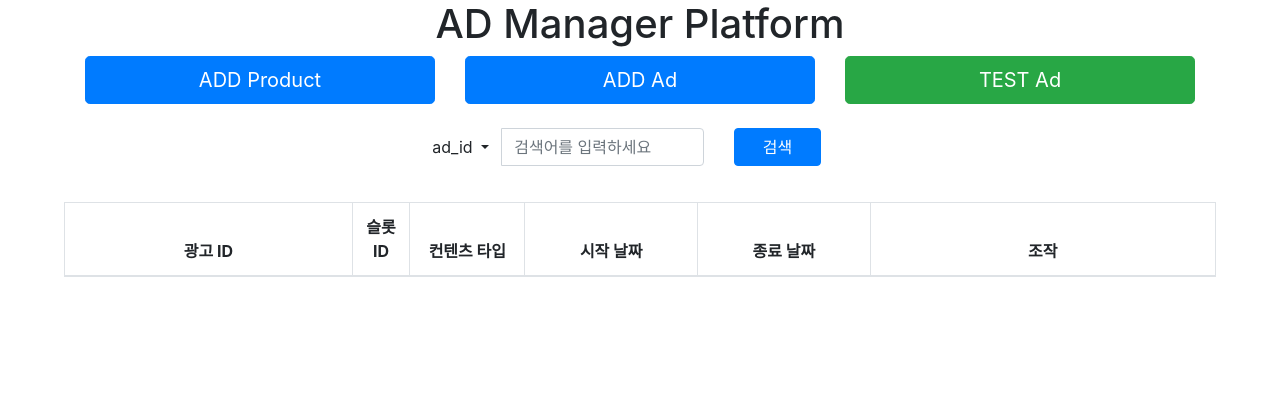
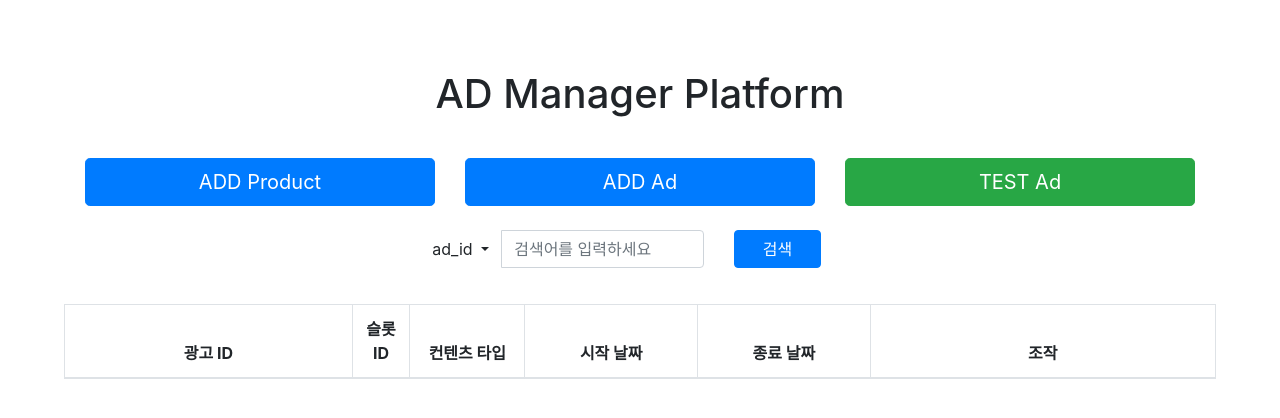
Before and after one commit to AD-server/adproject, a Python web app: template templates/index.html in a window 1280 px wide. Shown: the top 418 px of the page. Run offline with Jinja, Linux system fonts and the light colour scheme; the template is opened without the code that fills it, so the values that code supplies are empty; some libraries are stand-ins or nearby versions.

Commit message:
상단 마진 조정

```diff
--- a/templates/index.html
+++ b/templates/index.html
@@ -49,6 +49,14 @@
 		<script src="https://code.jquery.com/jquery-3.3.1.slim.min.js"></script>
 		<script src="https://cdnjs.cloudflare.com/ajax/libs/popper.js/1.14.7/umd/popper.min.js"></script>
 		<script src="https://stackpath.bootstrapcdn.com/bootstrap/4.3.1/js/bootstrap.min.js"></script>
+
+		<style>
+			h1 {
+				margin-top: 70px;
+				margin-bottom: 40px;
+			  }
+		</style>
+
 	</head>
 	<body>
 		<h1>AD Manager Platform</h1>
```
